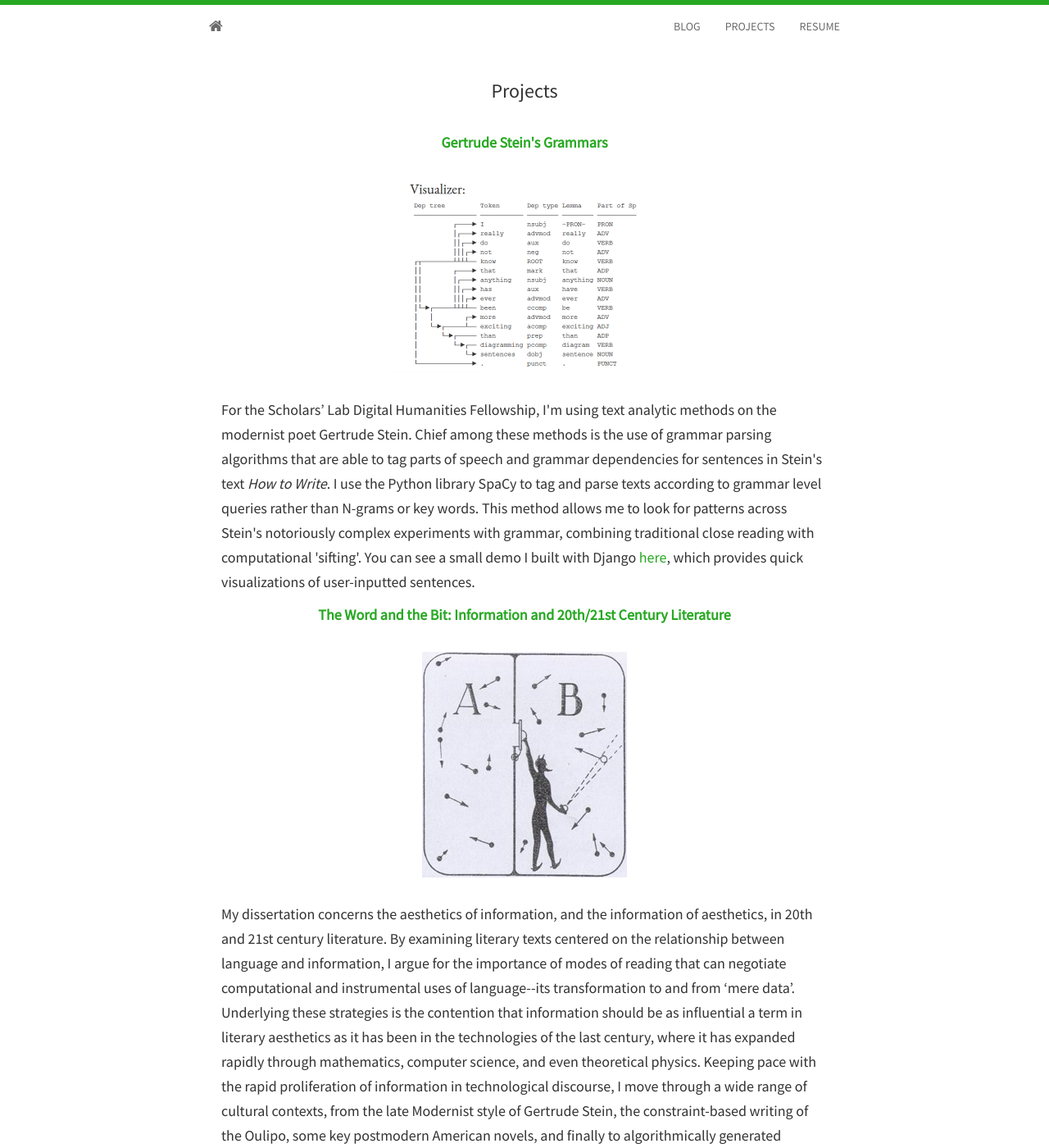
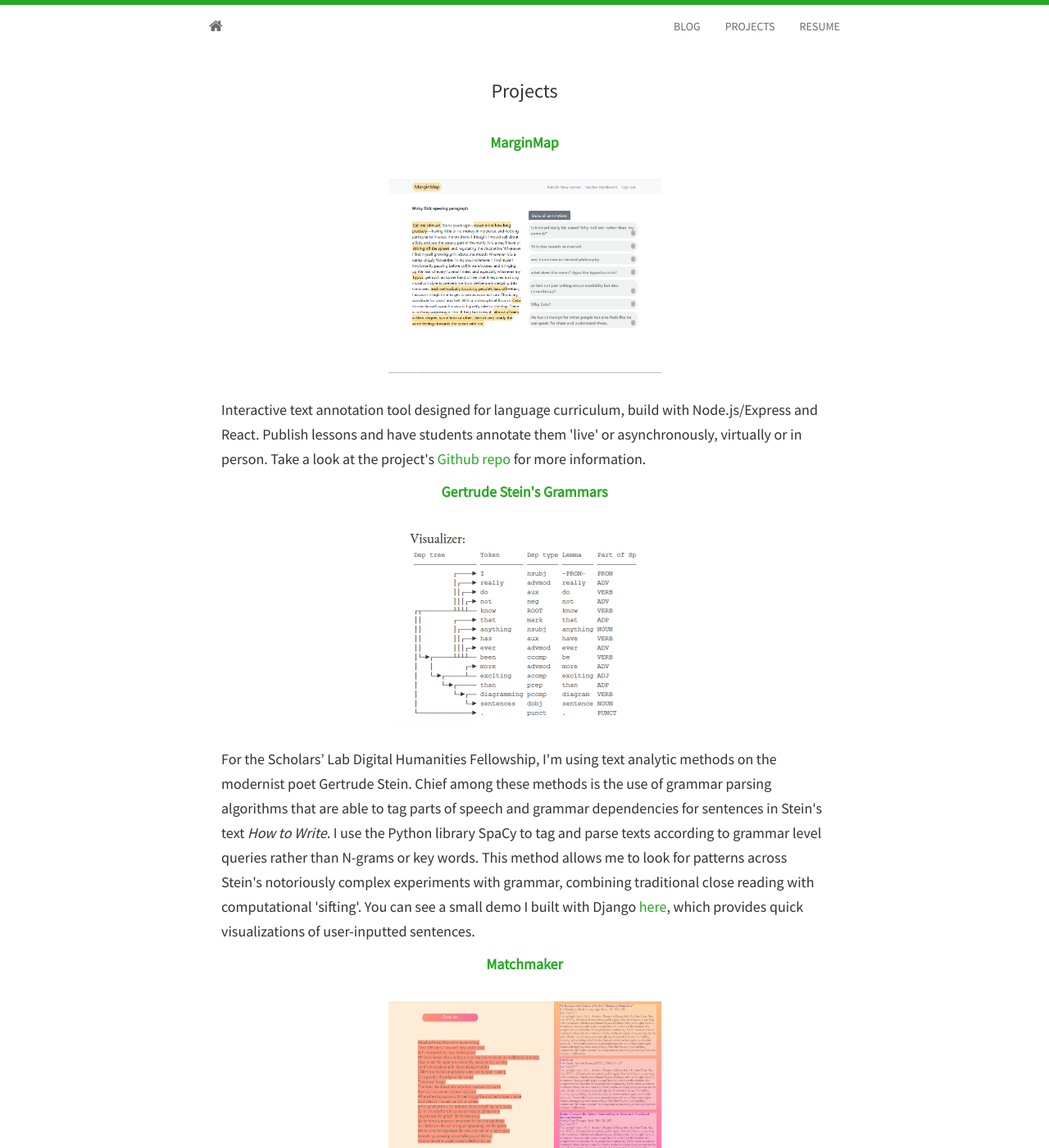
Before and after one commit to jdbuysse/jdbuysse.github.io, a Jekyll site: the page built from projects.html, in a window 1280 px wide and 1400 px high. Shown: the whole window at 82% size. Built offline with Jekyll 4.4.1, drawn with Linux system fonts in a browser that asks for light colours; nearby versions of some CDN libraries; some of the changed text lies outside the part shown.

Commit message:
added MarginMap and Matchmaker to projects page

```diff
--- a/_includes/projects.html
+++ b/_includes/projects.html
@@ -3,6 +3,13 @@
   <h3>Projects</h3>
   <div class="panel panel-default">
     <div class="panel-body">
+		<h5>
+			<center><strong><a href="#">MarginMap</a></strong></center>
+			<br>
+			<center><img src="{{ site.baseurl }}static/img/lesson-screen.PNG" width="333" height="236" alt="Responsive image"></center>
+			<br>
+			Interactive text annotation tool designed for language curriculum, build with Node.js/Express and React. Publish lessons and have students annotate them 'live' or asynchronously, virtually or in person. Take a look at the project's <a href="https://github.com/jdbuysse/margin-map-frontend">Github repo</a> for more information.
+		</h5>
 		<h5>
 			<center><strong><a href="#">Gertrude Stein's Grammars</a></strong></center>
 			<br>
@@ -10,6 +17,13 @@
 			<br>
 			For the Scholars’ Lab Digital Humanities Fellowship, I'm using text analytic methods on the modernist poet Gertrude Stein. Chief among these methods is the use of grammar parsing algorithms that are able to tag parts of speech and grammar dependencies for sentences in Stein's text <i>How to Write</i>. I use the Python library SpaCy to tag and parse texts according to grammar level queries rather than N-grams or key words. This method allows me to look for patterns across Stein's notoriously complex experiments with grammar, combining traditional close reading with computational 'sifting'. You can see a small demo I built with Django <a href="http://grammar.click">here</a>, which provides quick visualizations of user-inputted sentences.
 
+		</h5>
+		<h5>
+			<center><strong><a href="#">Matchmaker</a></strong></center>
+			<br>
+			<center><img src="{{ site.baseurl }}static/img/matchmaker.PNG" width="333" height="236" alt="Responsive image"></center>
+			<br>
+			Prototype for an interactive poem-reading application. Upload a poem, and then click on a line to query JSTOR for citations that quote that line. Check out the project's <a href="https://github.com/jdbuysse/matchmaker-api-project">Github repo</a> for more information.
 		</h5>
 		<h5>
 			<center><strong><a href="#">The Word and the Bit: Information and 20th/21st Century Literature</a></strong></center>
```
Also changed, not shown: static/img/TaskRefinery.PNG (added), static/img/lesson-screen.PNG (added), static/img/matchmaker.PNG (added), 1 other file.
